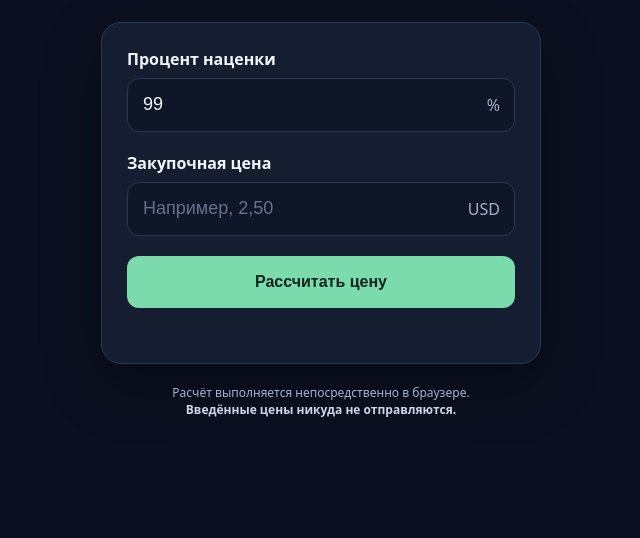
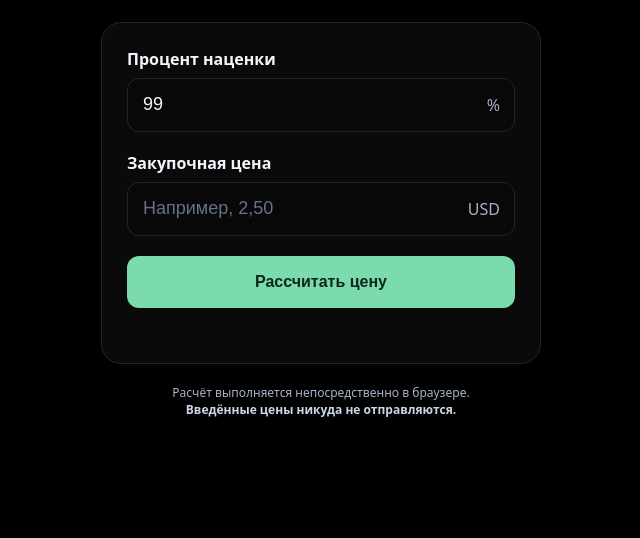
Before and after one commit to Med1ocre-programmer/MarketCalc, a plain HTML site: page index.html in a window 1280 px wide. Shown: the part 262-800 px from the top of the page, without its empty margins (319-959 px from the left). Drawn offline with Linux system fonts and the light colour scheme.

Commit message:
Add AMOLED-friendly dark theme

```diff
--- a/index.html
+++ b/index.html
@@ -19,7 +19,7 @@
             display: flex;
             justify-content: center;
             align-items: center;
-            background: #0b1020;
+            background: #000000;
             color: #f3f6fc;
             font-family: system-ui, -apple-system, "Segoe UI", sans-serif;
         }
@@ -59,10 +59,10 @@
 
         .card {
             padding: 25px;
-            border: 1px solid #2b3852;
+            border: 1px solid #252525;
             border-radius: 20px;
-            background: #151d30;
-            box-shadow: 0 20px 60px #0005;
+            background: #0a0a0a;
+            box-shadow: 0 20px 60px #0008;
         }
 
         .field {
@@ -83,10 +83,10 @@
             width: 100%;
             min-height: 54px;
             padding: 12px 55px 12px 15px;
-            border: 1px solid #2b3852;
+            border: 1px solid #252525;
             border-radius: 12px;
             outline: none;
-            background: #0e1627;
+            background: #080808;
             color: #f3f6fc;
             font-size: 18px;
         }
@@ -143,9 +143,9 @@
             display: none;
             margin-top: 20px;
             padding: 18px;
-            border: 1px solid #36785d;
+            border: 1px solid #245c40;
             border-radius: 14px;
-            background: #173d31;
+            background: #0b2117;
         }
 
         .result.visible {
```
